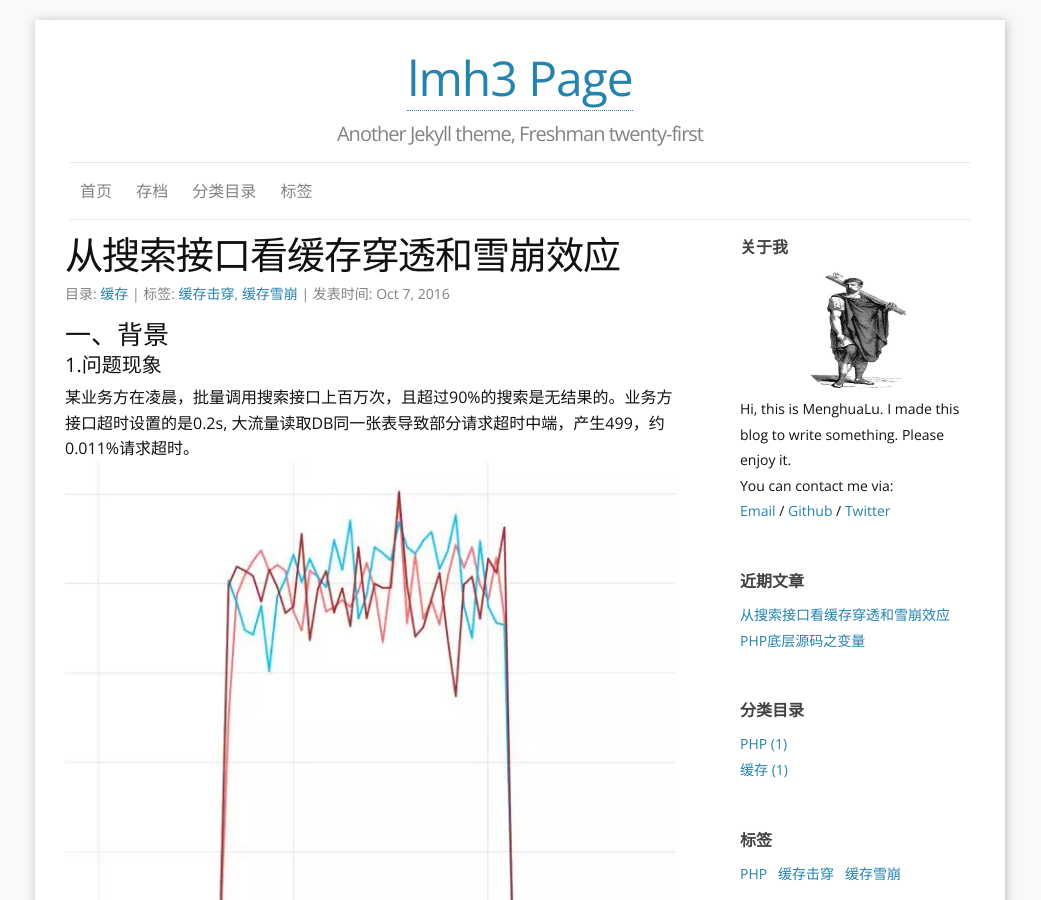
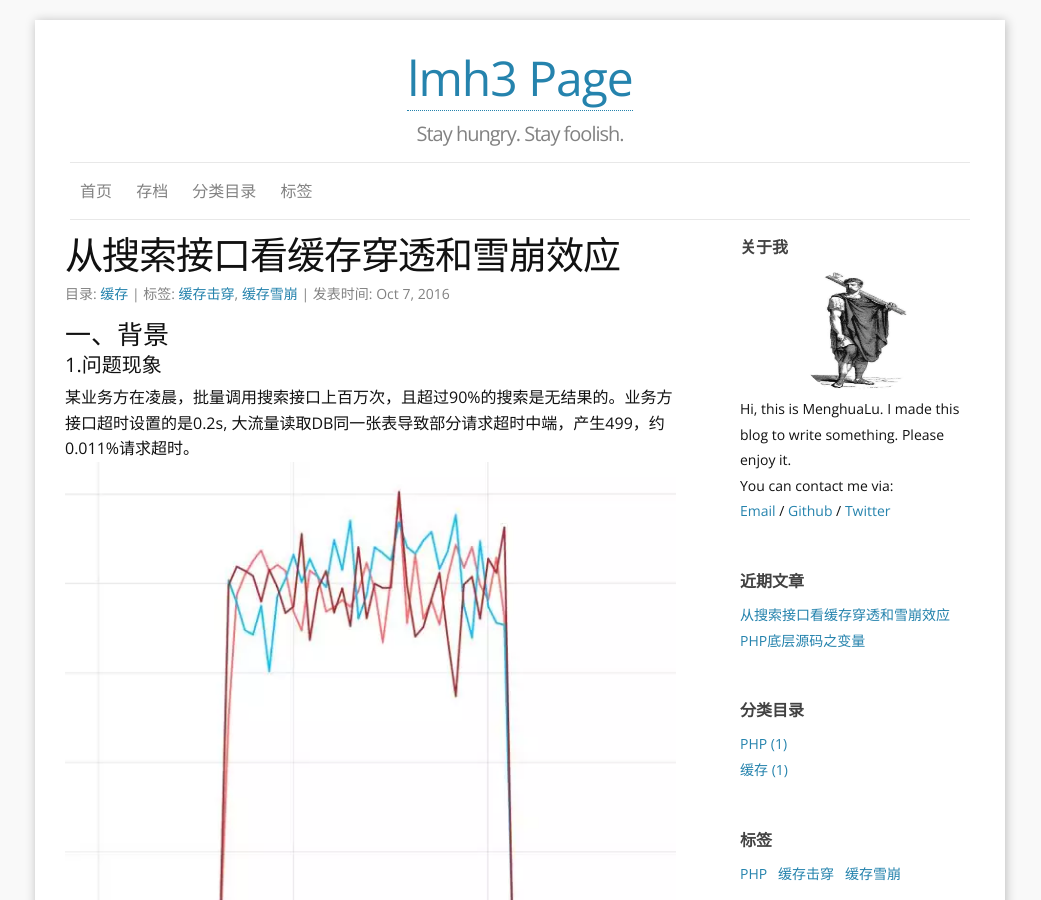
Before and after one commit to lmh3/lmh3.github.io, a Jekyll site: the page built from _posts/2016-10-07-Cache.md, in a window 1280 px wide and 900 px high. Shown: the whole window, without its empty margins (120-1161 px from the left). Built offline with Jekyll 4.4.1, drawn with Linux system fonts in a browser that asks for light colours; comment, search, counter and statistics services are not loaded.

```diff
--- a/_config.yml
+++ b/_config.yml
@@ -1,12 +1,12 @@
 ### Site info:
 title: lmh3 Page
-tagline: Another Jekyll theme, Freshman twenty-first
-author: menghualu
+tagline: Stay hungry. Stay foolish.
+author: MenghuaLu
 email: lmh31415@gmail.com
-description: "MenghuaLu Bolg Page" # You can edit this line in _config.yml. It will appear in your document head meta and in your feed.xml site description
+description: "MenghuaLu Page"
 keywords: ""
-baseurl: "" # the subpath of your site, e.g. /blog/
-url: "" # the base hostname & protocol for your site
+baseurl: ""
+url: ""
 locale: en_US
 
 ### Personal info and site tools info:
@@ -15,8 +15,6 @@ github_username:  lmh3
 favicon:     "/images/favicon.ico"
 aboutme: Hi, this is MenghuaLu. I made this blog to write something. Please enjoy it.
 aboutme_photo: "/images/aboutme.png"
-google_analytics_key: UA-57979084-1 # put YOUR key here to enable tracking! (blank to disable)
-
 
 ### Site setting:
 ShowContactInfo: "True" # Personal Info (twitter,github,email) can be seen on aboutme-sidebar, those info only shown where ShowContactInfo == True
@@ -56,7 +54,6 @@ locales:
 
 ### Build settings
 markdown: kramdown
-#markdown: redcarpet
 #highlighter: pygments
 kramdown:
         input: GFM
--- a/_layouts/page.html
+++ b/_layouts/page.html
@@ -11,8 +11,4 @@ layout: default
     {{ content }}
   </article>
 
-  {% if page.comments %}
-  {% include comments.html %}
-  {% endif %}
-
 </div>
--- a/_layouts/post.html
+++ b/_layouts/post.html
@@ -31,4 +31,3 @@ layout: default
 
 
 {% include page_pagination.html%}
-{% include comments.html %}
```
Also changed, not shown: _posts/2016-10-07-Cache.md (+1 -2 lines).
